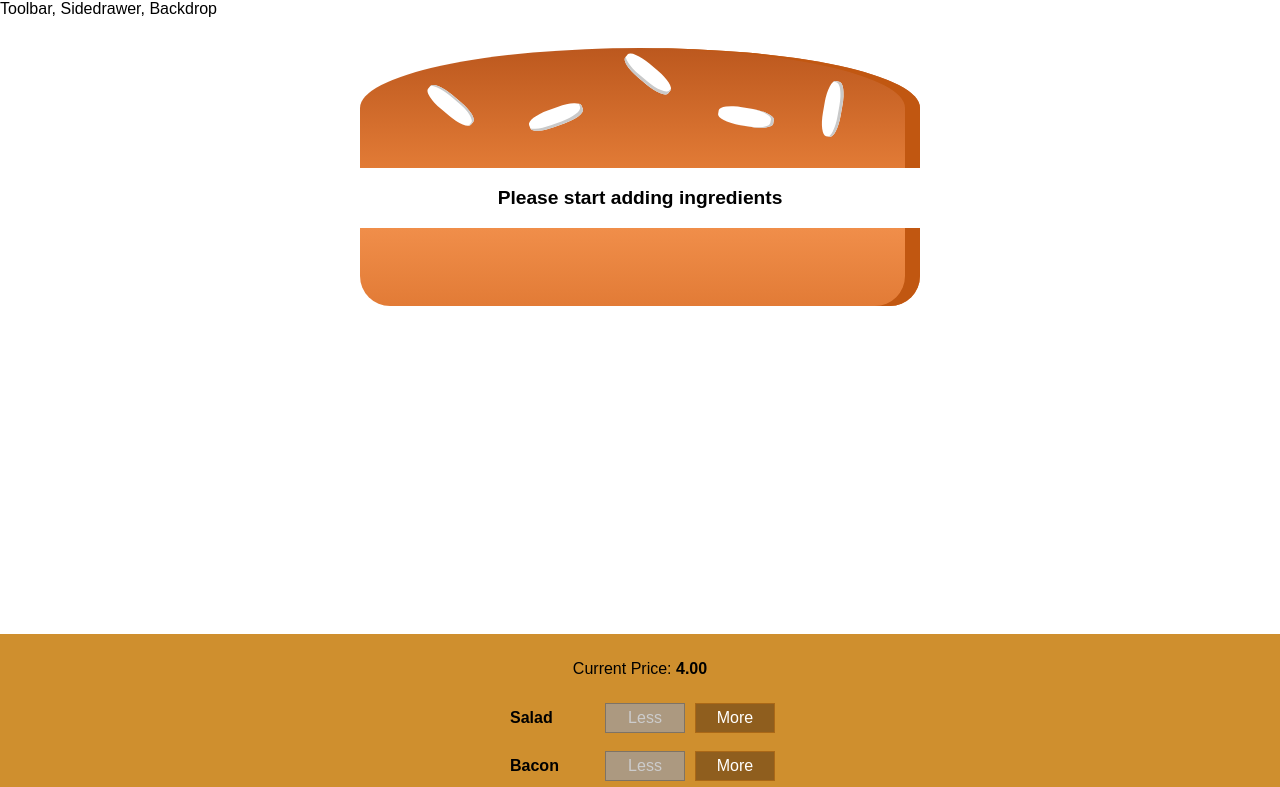
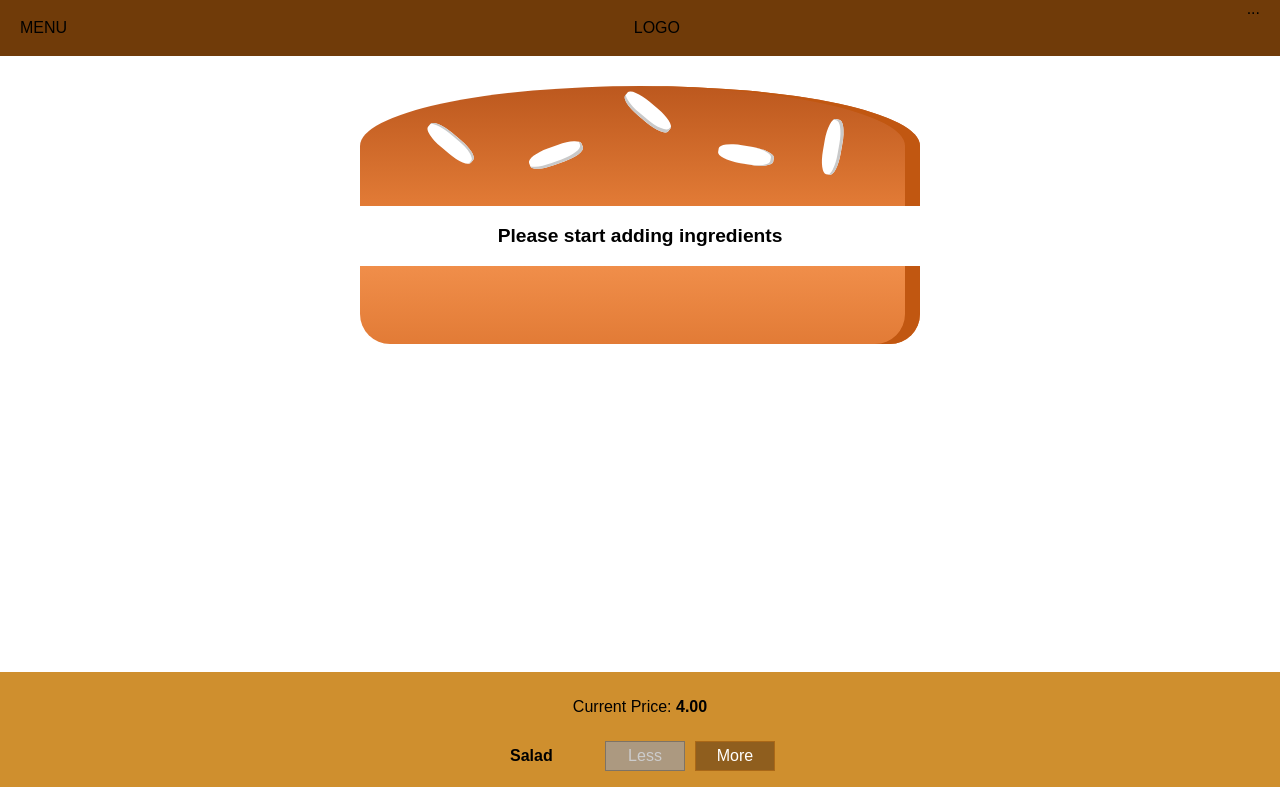
Before and after one commit to KevinRSDNguyen/react-burger, a React app: page / in a window 1280 px wide. Shown: the top 787 px of the page. Built offline with nearby package versions, Linux system fonts and the light colour scheme.

Commit message:
Added a toolbar

```diff
--- a/src/components/Burger/OrderSummary/OrderSummary.js
+++ b/src/components/Burger/OrderSummary/OrderSummary.js
@@ -1,6 +1,7 @@
 import React from "react";
 
 import Aux from "../../../hoc/Auxx";
+import Button from "./../../UI/Button/Button";
 
 const orderSummary = props => {
   const ingredientSummary = Object.keys(props.ingredients).map(igKey => {
@@ -16,7 +17,16 @@
       <h3>Your Order</h3>
       <p>A delicious burger with the following ingredients:</p>
       <ul>{ingredientSummary}</ul>
+      <p>
+        <strong>Total Price: {props.price.toFixed(2)}</strong>
+      </p>
       <p>Continue to Checkout?</p>
+      <Button btnType="Danger" clicked={props.purchaseCanceled}>
+        CANCEL
+      </Button>
+      <Button btnType="Success" clicked={props.purchaseContinued}>
+        CONTINUE
+      </Button>
     </Aux>
   );
 };
--- a/src/components/Layout/Layout.css
+++ b/src/components/Layout/Layout.css
@@ -1,3 +1,3 @@
 .Content {
-  margin-top: 16px;
+  margin-top: 72px;
 }
--- a/src/components/Layout/Layout.js
+++ b/src/components/Layout/Layout.js
@@ -1,11 +1,13 @@
 import React from "react";
+
 import Aux from "./../../hoc/Auxx";
 import classes from "./Layout.css";
+import Toolbar from "./../Navigation/Toolbar/Toolbar";
 
 const layout = props => {
   return (
     <Aux>
-      <div>Toolbar, Sidedrawer, Backdrop</div>
+      <Toolbar />
       <main className={classes.Content}>{props.children}</main>
     </Aux>
   );
--- /dev/null
+++ b/src/components/Navigation/Toolbar/Toolbar.css
@@ -0,0 +1,28 @@
+.Toolbar {
+  height: 56px;
+  width: 100%;
+  position: fixed;
+  top: 0;
+  left: 0;
+  background-color: #703b09;
+  display: flex;
+  justify-content: space-between;
+  align-items: center;
+  padding: 0 20px;
+  box-sizing: border-box;
+  z-index: 90;
+}
+
+.Toolbar nav {
+  height: 100%;
+}
+
+.Logo {
+  height: 80%;
+}
+
+@media (max-width: 499px) {
+  .DesktopOnly {
+    display: none;
+  }
+}
--- /dev/null
+++ b/src/components/Navigation/Toolbar/Toolbar.js
@@ -0,0 +1,15 @@
+import React from "react";
+
+import classes from "./Toolbar.css";
+
+const toolbar = props => {
+  return (
+    <header className={classes.Toolbar}>
+      <div>MENU</div>
+      <div>LOGO</div>
+      <nav>...</nav>
+    </header>
+  );
+};
+
+export default toolbar;
--- /dev/null
+++ b/src/components/UI/Button/Button.css
@@ -0,0 +1,29 @@
+.Button {
+  background-color: transparent;
+  border: none;
+  color: white;
+  outline: none;
+  cursor: pointer;
+  font: inherit;
+  padding: 10px;
+  margin: 10px;
+  font-weight: bold;
+}
+
+.Button:first-of-type {
+  margin-left: 0;
+  padding-left: 0;
+}
+
+.Success {
+  color: #5c9210;
+}
+
+.Danger {
+  color: #944317;
+}
+
+.Button:disabled {
+  color: #ccc;
+  cursor: not-allowed;
+}
--- /dev/null
+++ b/src/components/UI/Button/Button.js
@@ -0,0 +1,16 @@
+import React from "react";
+
+import classes from "./Button.css";
+
+const button = props => {
+  return (
+    <button
+      onClick={props.clicked}
+      className={[classes.Button, classes[props.btnType]].join(" ")}
+    >
+      {props.children}
+    </button>
+  );
+};
+
+export default button;
--- a/src/containers/BurgerBuilder/BurgerBuilder.js
+++ b/src/containers/BurgerBuilder/BurgerBuilder.js
@@ -79,6 +79,9 @@
     //Toggle Modal
     this.setState({ purchasing: false });
   };
+  purchaseContinueHandler = () => {
+    alert("You continue!");
+  };
   render() {
     const disabledInfo = {
       ...this.state.ingredients
@@ -92,7 +95,12 @@
           show={this.state.purchasing}
           modalClosed={this.purchaseCancelHandler}
         >
-          <OrderSummary ingredients={this.state.ingredients} />
+          <OrderSummary
+            ingredients={this.state.ingredients}
+            price={this.state.totalPrice}
+            purchaseCanceled={this.purchaseCancelHandler}
+            purchaseContinued={this.purchaseContinueHandler}
+          />
         </Modal>
         <Burger ingredients={this.state.ingredients} />
         <BuildControls
```
